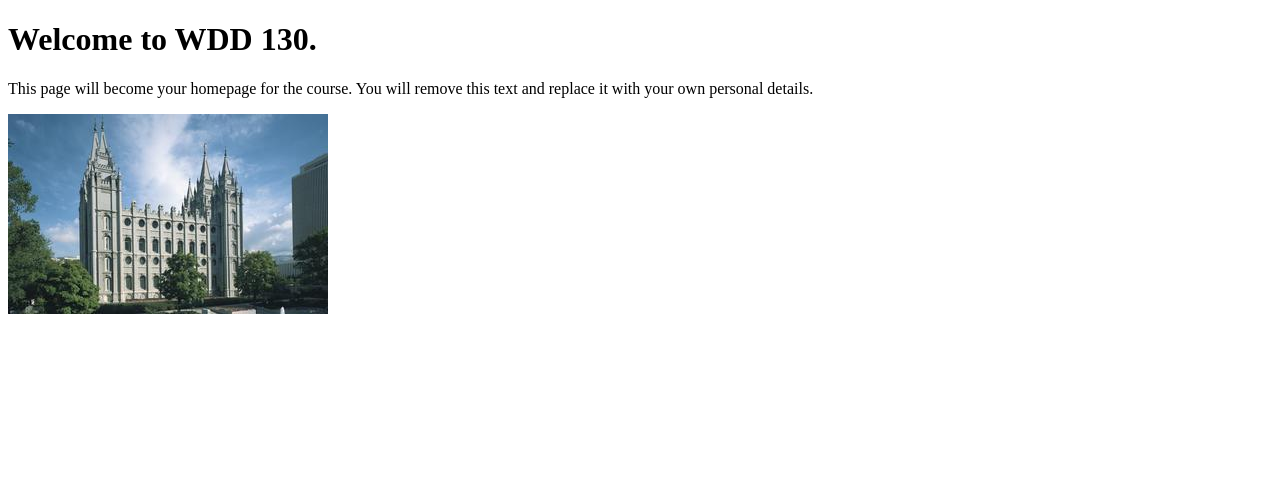
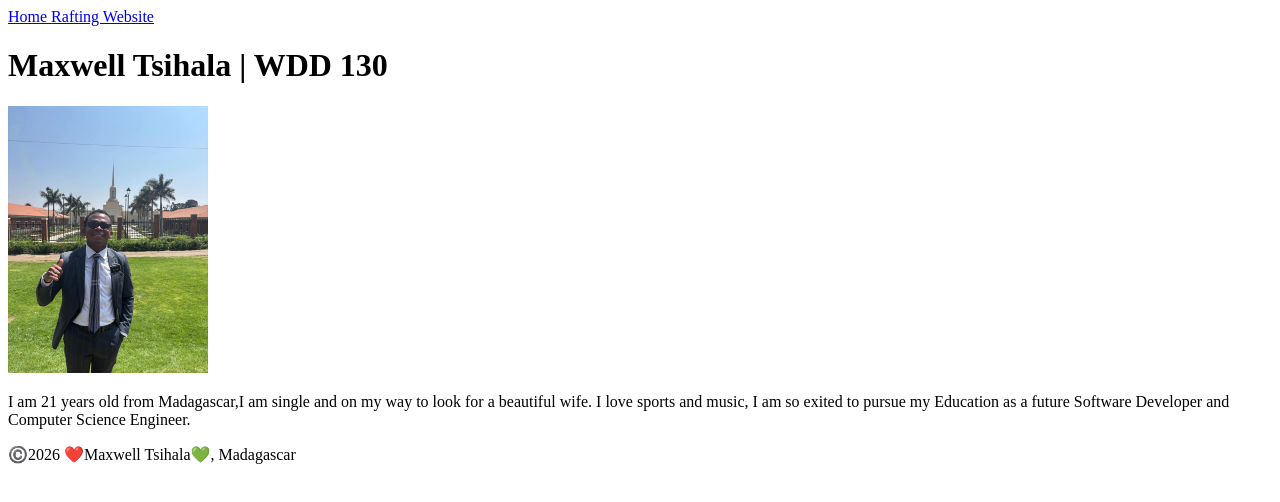
Before and after one commit to maxwelltsihala-hub/wdd130, a plain HTML site: page index.html in a window 1280 px wide. Drawn offline with Linux system fonts and the light colour scheme.

Commit message:
Made some changes for the week 1 Assignment

```diff
--- a/index.html
+++ b/index.html
@@ -1,14 +1,32 @@
 <!DOCTYPE html>
 <html lang="en">
+
 <head>
     <meta charset="UTF-8">
     <meta name="viewport" content="width=device-width, initial-scale=1.0">
-    <title>WDD 130 | Personal Homepage</title>
+    <title>Maxwell Tsihala | WDD130</title>
 </head>
+
 <body>
-    <h1>Welcome to WDD 130.</h1>
-    <p>This page will become your homepage for the course. You will remove this text and replace it with your own personal details.</p>
+    <header>
+        <nav>
+            <a href="#">Home </a>
+            <a href="wwr/">Rafting Website</a>
+        </nav>
+    </header>
+    <main>
+        <h1>Maxwell Tsihala | WDD 130</h1>
+        <img src="images/profile.jpg" alt="The Salt Lake Temple." width="200">
+        <p>I am 21 years old from Madagascar,I am single and on my way to look for a beautiful wife.
+            I love sports and music, I am so exited to pursue my
+            Education as a future Software Developer and Computer Science Engineer.
+        </p>
+    </main>
+    <footer>
+        <p>©️2026 ❤️Maxwell Tsihala💚, Madagascar</p>
+    </footer>
 
-    <img src="images/salt-lake-temple.jpg" alt="The Salt Lake Temple.">
+
 </body>
+
 </html>
```
Also changed, not shown: images/profile.jpg (added).
